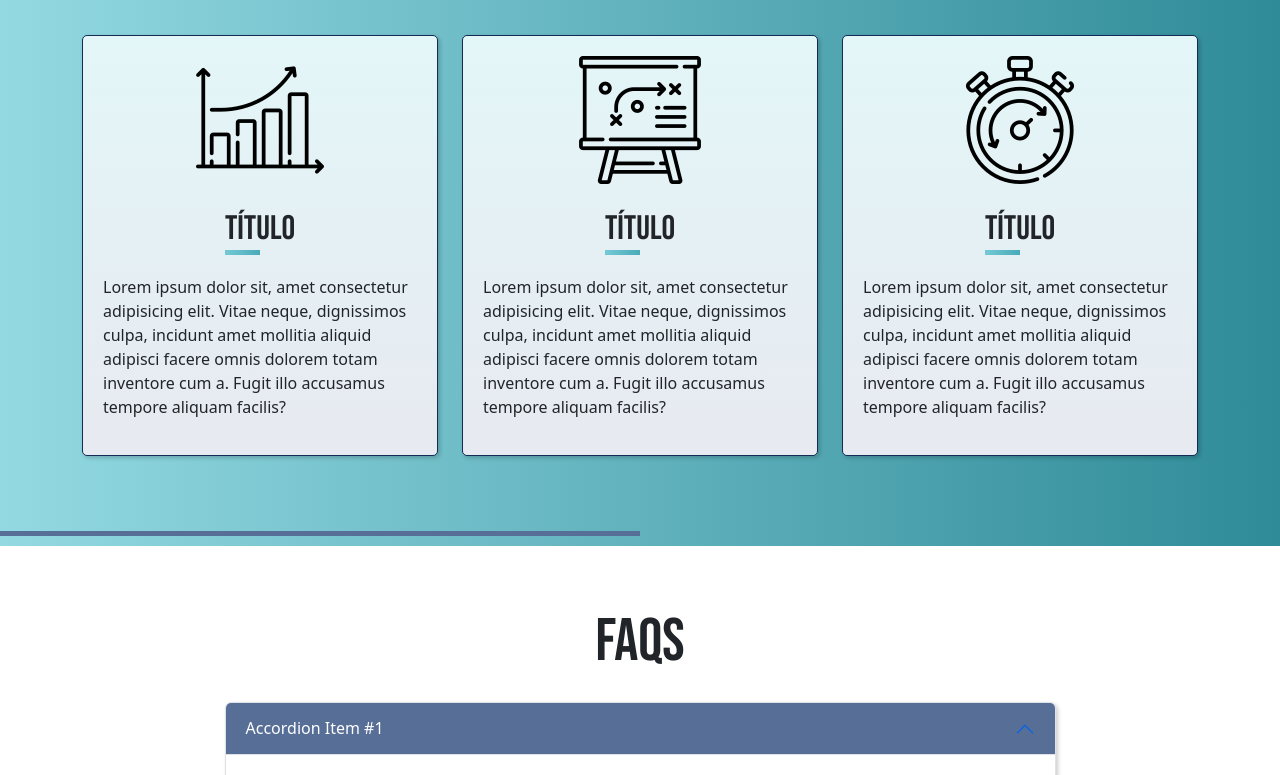
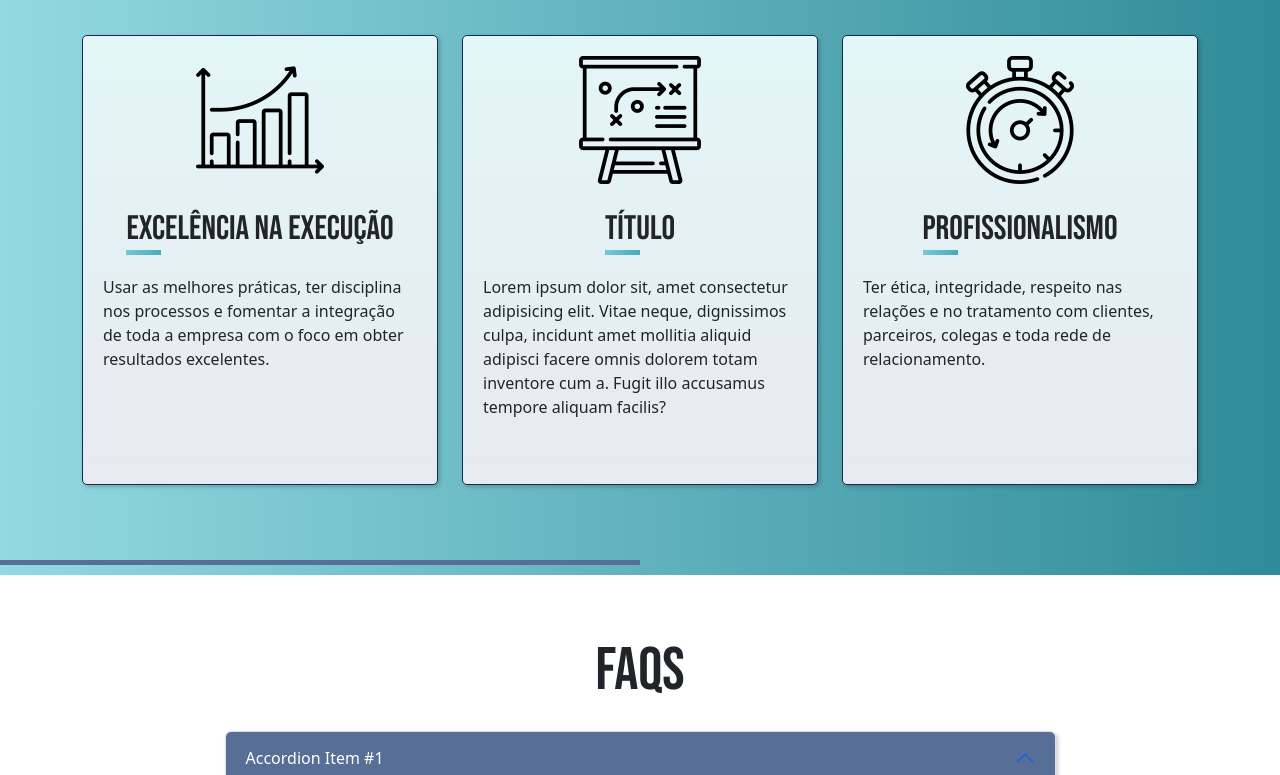
Before and after one commit to Magna-Security/website-magna, a website: page site/public/index.html in a window 1280 px wide. Shown: the part 1372-2147 px from the top of the page. Drawn offline with nearby package versions, Linux system fonts and the light colour scheme.

Commit message:
Atualização textos valores

```diff
--- a/site/public/assets/css/index.css
+++ b/site/public/assets/css/index.css
@@ -141,6 +141,7 @@ nav::after {
 .cartao {
   margin: 30px 0;
   padding: 20px;
+  height: 450px;
   border: 1px solid #132b55;
   text-align: center;
   border-radius: 5px;
--- a/site/public/index.html
+++ b/site/public/index.html
@@ -122,12 +122,9 @@
               <div class="col-md-4 containerCartao">
                 <div class="cartao">
                   <img src="assets/img/grafico-de-barras.png" alt="" />
-                  <h3 class="h4">Título</h3>
+                  <h3 class="h4">Excelência na Execução</h3>
                   <p>
-                    Lorem ipsum dolor sit, amet consectetur adipisicing elit.
-                    Vitae neque, dignissimos culpa, incidunt amet mollitia
-                    aliquid adipisci facere omnis dolorem totam inventore cum a.
-                    Fugit illo accusamus tempore aliquam facilis?
+                    Usar as melhores práticas, ter disciplina nos processos e fomentar a integração de toda a empresa com o foco em obter resultados excelentes.
                   </p>
                 </div>
               </div>
@@ -146,12 +143,9 @@
               <div class="col-md-4">
                 <div class="cartao">
                   <img src="assets/img/cronometro.png" alt="" />
-                  <h3 class="h4">Título</h3>
+                  <h3 class="h4">Profissionalismo</h3>
                   <p>
-                    Lorem ipsum dolor sit, amet consectetur adipisicing elit.
-                    Vitae neque, dignissimos culpa, incidunt amet mollitia
-                    aliquid adipisci facere omnis dolorem totam inventore cum a.
-                    Fugit illo accusamus tempore aliquam facilis?
+                    Ter ética, integridade, respeito nas relações e no tratamento com clientes, parceiros, colegas e toda rede de relacionamento.
                   </p>
                 </div>
               </div>
```
